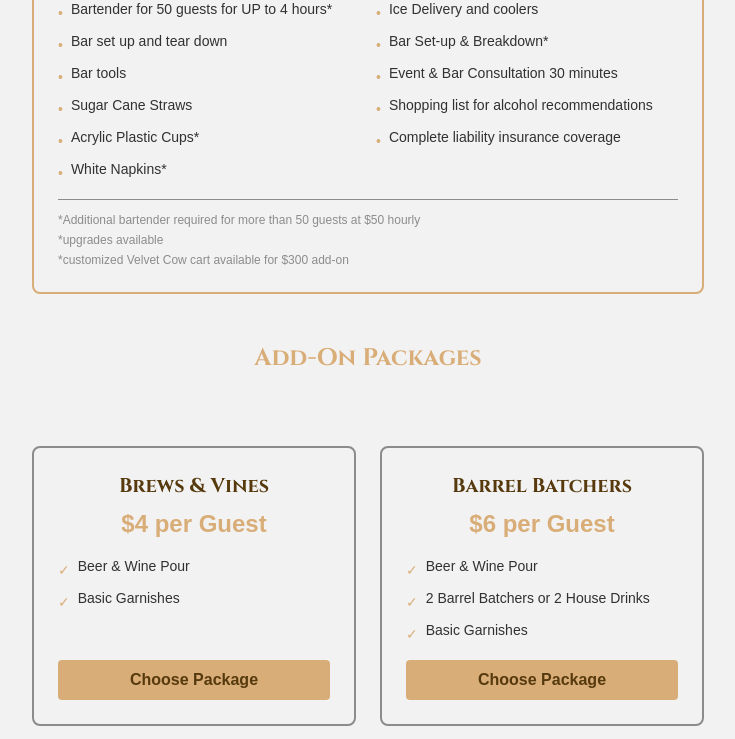
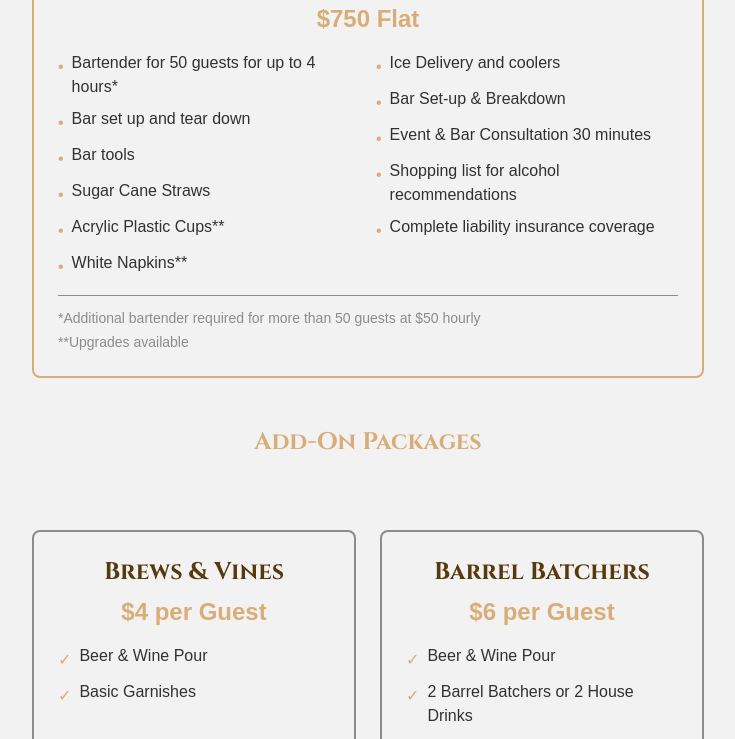
Before and after one commit to knustx/velvet-cow, a Next.js app: page / in a window 1280 px wide. Shown: the part 1800-2539 px from the top of the page, without its empty margins (272-1007 px from the left). Built offline with nearby package versions, Linux system fonts and the light colour scheme; a web font is replaced by a local one.

Commit message:
a bit better

```diff
--- a/src/app/safari-compat.css
+++ b/src/app/safari-compat.css
@@ -19,6 +19,7 @@
   .justify-center { justify-content: center !important; }
   .justify-between { justify-content: space-between !important; }
   .text-center { text-align: center !important; }
+  .text-left { text-align: left !important; }
 
   /* Grid Columns */
   @media (min-width: 768px) {
--- a/src/components/PackageCard.tsx
+++ b/src/components/PackageCard.tsx
@@ -28,7 +28,7 @@ export default function PackageCard({
     <div className={`bg-light rounded-lg p-6 border-2 ${borderClass} ${!isMultiCol ? 'hover:border-primary' : ''} transition-colors h-full flex flex-col`}>
       <div className="flex-grow">
         <div className="text-center mb-4">
-          <h3 className="font-serif text-xl font-bold text-secondary mb-2">
+          <h3 className="font-serif text-2xl font-bold text-secondary mb-2">
             {name}
           </h3>
           <div className="text-2xl font-bold text-primary mb-4">
@@ -42,7 +42,7 @@ export default function PackageCard({
             {/* Left column - first half of features */}
             <ul className="font-sans space-y-2">
               {features.slice(0, Math.ceil(features.length / 2)).map((feature, index) => (
-                <li key={index} className="text-dark flex items-start text-sm">
+                <li key={index} className="text-dark flex items-start text-base">
                   <span className="text-primary mr-2 mt-1">•</span>
                   <span>{feature}</span>
                 </li>
@@ -51,7 +51,7 @@ export default function PackageCard({
             {/* Right column - second half of features */}
             <ul className="font-sans space-y-2">
               {features.slice(Math.ceil(features.length / 2)).map((feature, index) => (
-                <li key={index + Math.ceil(features.length / 2)} className="text-dark flex items-start text-sm">
+                <li key={index + Math.ceil(features.length / 2)} className="text-dark flex items-start text-base">
                   <span className="text-primary mr-2 mt-1">•</span>
                   <span>{feature}</span>
                 </li>
@@ -61,7 +61,7 @@ export default function PackageCard({
         ) : (
           <ul className="font-sans space-y-2">
             {features.map((feature, index) => (
-              <li key={index} className="text-dark flex items-start text-sm">
+              <li key={index} className="text-dark flex items-start text-base">
                 <span className="text-primary mr-2 mt-1">✓</span>
                 <span>{feature}</span>
               </li>
@@ -72,7 +72,7 @@ export default function PackageCard({
         {/* Footnotes - always single column, below features */}
         {footnotes.length > 0 && (
           <div className="mt-4 pt-3 border-t border-muted">
-            <div className="font-sans text-xs text-muted space-y-1">
+            <div className="font-sans text-sm text-muted space-y-1">
               {footnotes.map((footnote, index) => (
                 <p key={index}>{footnote}</p>
               ))}
--- a/src/components/Packages.tsx
+++ b/src/components/Packages.tsx
@@ -6,24 +6,23 @@ import SectionDivider from "@/components/SectionDivider";
 export default function Packages() {
   const basePackage = {
     name: "The Fundamentals",
-    price: "$750",
+    price: "$750 Flat",
     features: [
-      "Bartender for 50 guests for UP to 4 hours*",
+      "Bartender for 50 guests for up to 4 hours*",
       "Bar set up and tear down",
       "Bar tools",
       "Sugar Cane Straws",
-      "Acrylic Plastic Cups*",
-      "White Napkins*",
+      "Acrylic Plastic Cups**",
+      "White Napkins**",
       "Ice Delivery and coolers",
-      "Bar Set-up & Breakdown*",
+      "Bar Set-up & Breakdown",
       "Event & Bar Consultation 30 minutes",
       "Shopping list for alcohol recommendations",
       "Complete liability insurance coverage"
     ],
     footnotes: [
       "*Additional bartender required for more than 50 guests at $50 hourly",
-      "*upgrades available",
-      "*customized Velvet Cow cart available for $300 add-on"
+      "**Upgrades available"
     ]
   };
 
@@ -65,17 +64,18 @@ export default function Packages() {
       features: [
         "Beer & Wine Pour",
         "Choice of 4 House Drinks",
+        "1 Barrel Batcher",
         "Premium & Basic Garnishes"
       ]
     },
     {
-      name: "The Velvet Reserve",
+      name: "Velvet Reserve",
       tagline: "Upscale & Inclusive",
       price: "$13 per Guest",
       features: [
         "Beer & Wine Pour",
         "Full Menu of House Drinks",
-        "2 Barrel Batchers",
+        "Choice of 2 Barrel Batchers",
         "Premium & Basic Garnishes"
       ]
     },
@@ -89,13 +89,18 @@ export default function Packages() {
   return (
     <section id="packages" className="py-16 bg-background">
       <div className="container mx-auto px-4">
-        <div className="text-center mb-12">
+        <div className="max-w-4xl mx-auto text-center mb-12">
           <h2 className="font-serif text-4xl font-bold text-primary mb-8">
             Our Packages
           </h2>
           <SectionDivider />
-          <p className="font-sans text-lg text-light max-w-2xl mx-auto">
-            Our Bar Fundamentals package is the foundation of your event's beverage service, covering all the essentials for a seamless experience.
+        </div>
+
+        <div className="text-left max-w-4xl mx-auto mb-12">
+          <p className="font-sans text-lg text-light leading-relaxed">
+            Choose the perfect combination of services for your event. Our base package provides everything
+            you need for professional bartending service, while our add-on packages let you customize the
+            drink experience to match your celebration's style and budget.
           </p>
         </div>
 
```
